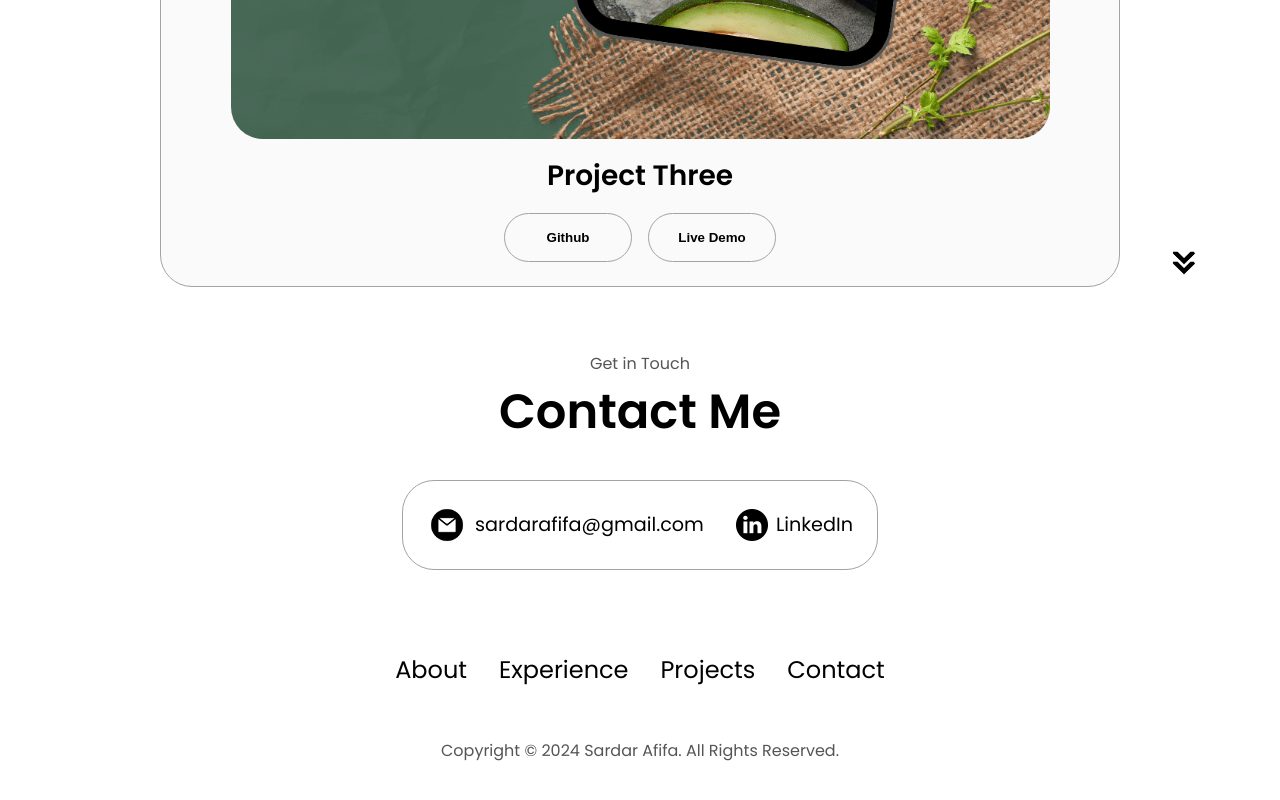
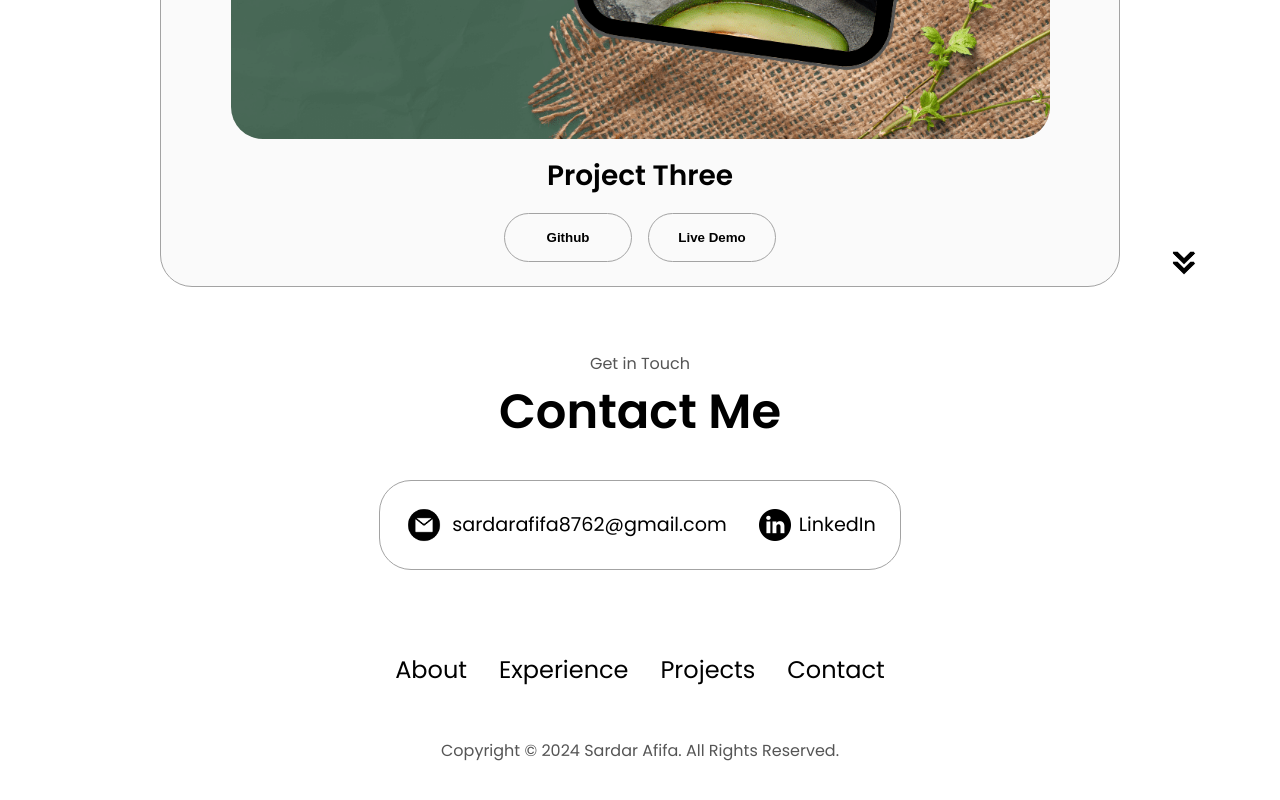
Before and after one commit to Sardarafifa/afifa-portfolio, a plain HTML site: page index.html in a window 1280 px wide. Shown: the part 3876-4676 px from the top of the page. Drawn offline with Linux system fonts and the light colour scheme.

Commit message:
Update index.html

```diff
--- a/index.html
+++ b/index.html
@@ -347,7 +347,7 @@
             alt="Email icon"
             class="icon contact-icon email-icon"
           />
-          <p><a href="mailto:sardarafifa8762@gmail.com">sardarafifa@gmail.com</a></p>
+          <p><a href="mailto:sardarafifa8762@gmail.com">sardarafifa8762@gmail.com</a></p>
         </div>
         <div class="contact-info-container">
           <img
```
